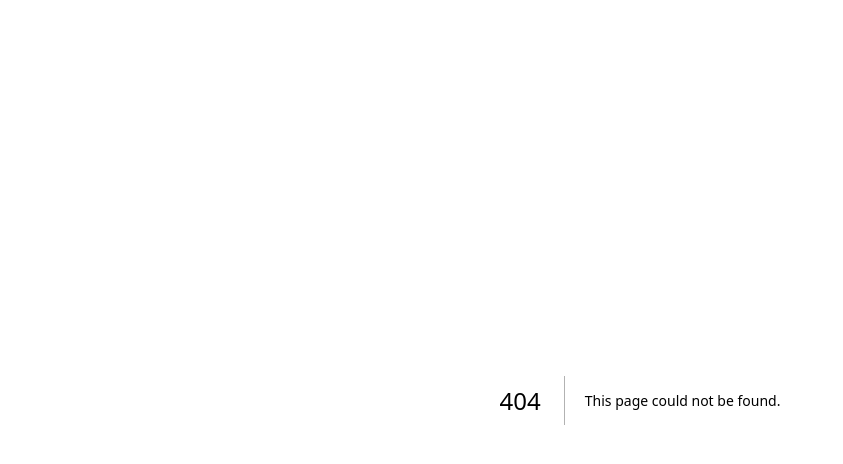
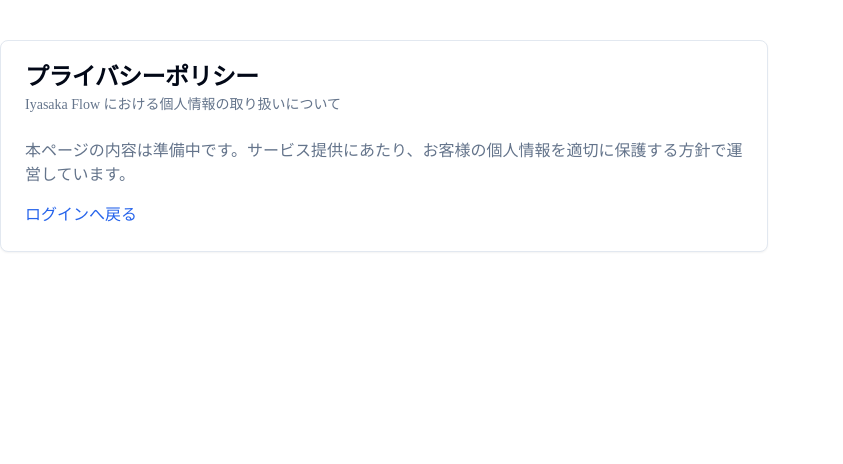
Before and after one commit to kawaichang8/IyasakaFlow, a Next.js app: page /privacy in a window 1280 px wide. Before the commit this address had no page. Shown: the top 464 px of the page, without its empty margins (0-843 px from the left). Built offline with nearby package versions, Linux system fonts and the light colour scheme.

Commit message:
feat: アプリアイコンを追加 - ロゴ画像をfavicon・ログイン・登録・サイドバーに反映

```diff
--- a/src/app/(auth)/login/page.tsx
+++ b/src/app/(auth)/login/page.tsx
@@ -1,7 +1,7 @@
 import { Metadata } from 'next';
+import Image from 'next/image';
 import Link from 'next/link';
 import { Suspense } from 'react';
-import { Building2 } from 'lucide-react';
 import { LoginForm } from '@/components/features/auth/login-form';
 import { OAuthButtons } from '@/components/features/auth/oauth-buttons';
 import { Card, CardContent, CardDescription, CardFooter, CardHeader, CardTitle } from '@/components/ui/card';
@@ -19,8 +19,8 @@
     <Card className="border-0 shadow-lg">
       <CardHeader className="space-y-1 text-center">
         {/* ロゴ */}
-        <div className="mx-auto mb-4 flex h-12 w-12 items-center justify-center rounded-xl bg-primary text-primary-foreground">
-          <Building2 className="h-6 w-6" />
+        <div className="mx-auto mb-4 flex h-12 w-12 items-center justify-center rounded-xl overflow-hidden">
+          <Image src="/icon.png" alt="Iyasaka Flow" width={48} height={48} className="object-contain" />
         </div>
         <CardTitle className="text-2xl font-bold">Iyasaka Flowにログイン</CardTitle>
         <CardDescription>
--- a/src/app/(auth)/register/page.tsx
+++ b/src/app/(auth)/register/page.tsx
@@ -1,6 +1,6 @@
 import { Metadata } from 'next';
+import Image from 'next/image';
 import Link from 'next/link';
-import { Building2 } from 'lucide-react';
 import { RegisterForm } from '@/components/features/auth/register-form';
 import { OAuthButtons } from '@/components/features/auth/oauth-buttons';
 import { Card, CardContent, CardDescription, CardFooter, CardHeader, CardTitle } from '@/components/ui/card';
@@ -18,8 +18,8 @@
     <Card className="border-0 shadow-lg">
       <CardHeader className="space-y-1 text-center">
         {/* ロゴ */}
-        <div className="mx-auto mb-4 flex h-12 w-12 items-center justify-center rounded-xl bg-primary text-primary-foreground">
-          <Building2 className="h-6 w-6" />
+        <div className="mx-auto mb-4 flex h-12 w-12 items-center justify-center rounded-xl overflow-hidden">
+          <Image src="/icon.png" alt="Iyasaka Flow" width={48} height={48} className="object-contain" />
         </div>
         <CardTitle className="text-2xl font-bold">アカウントを作成</CardTitle>
         <CardDescription>
--- a/src/app/layout.tsx
+++ b/src/app/layout.tsx
@@ -13,6 +13,10 @@
 export const metadata: Metadata = {
   title: 'Iyasaka Flow - BtoB営業・顧客管理ツール',
   description: 'Iyasaka Flow - 営業プロセスを一元化し、ビジネスをますます繁栄させるCRM + MAアプリケーション',
+  icons: {
+    icon: '/icon.png',
+    apple: '/icon.png',
+  },
 };
 
 export default function RootLayout({
--- /dev/null
+++ b/src/app/privacy/page.tsx
@@ -0,0 +1,34 @@
+import { Metadata } from 'next';
+import Link from 'next/link';
+import { Card, CardContent, CardDescription, CardHeader, CardTitle } from '@/components/ui/card';
+
+export const metadata: Metadata = {
+  title: 'プライバシーポリシー | Iyasaka Flow',
+  description: 'Iyasaka Flow のプライバシーポリシー',
+};
+
+/**
+ * プライバシーポリシーページ（プレースホルダー）
+ */
+export default function PrivacyPage() {
+  return (
+    <div className="container max-w-3xl py-10">
+      <Card>
+        <CardHeader>
+          <CardTitle>プライバシーポリシー</CardTitle>
+          <CardDescription>Iyasaka Flow における個人情報の取り扱いについて</CardDescription>
+        </CardHeader>
+        <CardContent className="prose prose-sm dark:prose-invert max-w-none">
+          <p className="text-muted-foreground">
+            本ページの内容は準備中です。サービス提供にあたり、お客様の個人情報を適切に保護する方針で運営しています。
+          </p>
+          <p className="mt-4">
+            <Link href="/login" className="text-primary underline-offset-4 hover:underline">
+              ログインへ戻る
+            </Link>
+          </p>
+        </CardContent>
+      </Card>
+    </div>
+  );
+}
--- /dev/null
+++ b/src/app/terms/page.tsx
@@ -0,0 +1,34 @@
+import { Metadata } from 'next';
+import Link from 'next/link';
+import { Card, CardContent, CardDescription, CardHeader, CardTitle } from '@/components/ui/card';
+
+export const metadata: Metadata = {
+  title: '利用規約 | Iyasaka Flow',
+  description: 'Iyasaka Flow の利用規約',
+};
+
+/**
+ * 利用規約ページ（プレースホルダー）
+ */
+export default function TermsPage() {
+  return (
+    <div className="container max-w-3xl py-10">
+      <Card>
+        <CardHeader>
+          <CardTitle>利用規約</CardTitle>
+          <CardDescription>Iyasaka Flow のご利用にあたって</CardDescription>
+        </CardHeader>
+        <CardContent className="prose prose-sm dark:prose-invert max-w-none">
+          <p className="text-muted-foreground">
+            本ページの内容は準備中です。サービスをご利用いただく際は、本規約に同意いただいたものとみなします。
+          </p>
+          <p className="mt-4">
+            <Link href="/login" className="text-primary underline-offset-4 hover:underline">
+              ログインへ戻る
+            </Link>
+          </p>
+        </CardContent>
+      </Card>
+    </div>
+  );
+}
--- a/src/components/layouts/sidebar.tsx
+++ b/src/components/layouts/sidebar.tsx
@@ -1,6 +1,7 @@
 'use client';
 
 import Link from 'next/link';
+import Image from 'next/image';
 import { usePathname } from 'next/navigation';
 import { cn } from '@/lib/utils';
 import {
@@ -108,8 +109,8 @@
       {/* ロゴ・アプリ名 */}
       <div className="flex h-16 items-center border-b px-6">
         <Link href="/dashboard" className="flex items-center gap-2">
-          <div className="flex h-8 w-8 items-center justify-center rounded-lg bg-primary text-primary-foreground">
-            <Building2 className="h-5 w-5" />
+          <div className="relative h-8 w-8 flex-shrink-0 overflow-hidden rounded-lg">
+            <Image src="/icon.png" alt="Iyasaka Flow" fill sizes="32px" className="object-contain" />
           </div>
           <span className="text-lg font-bold">Iyasaka Flow</span>
         </Link>
```
Also changed, not shown: public/icon.png (added).
